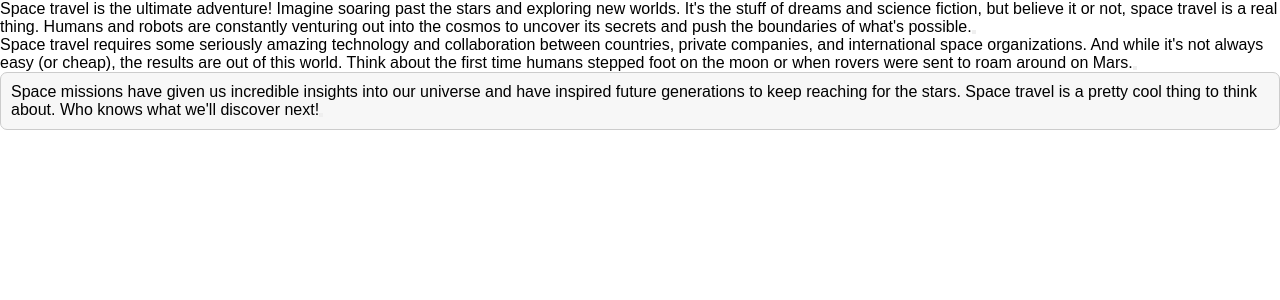
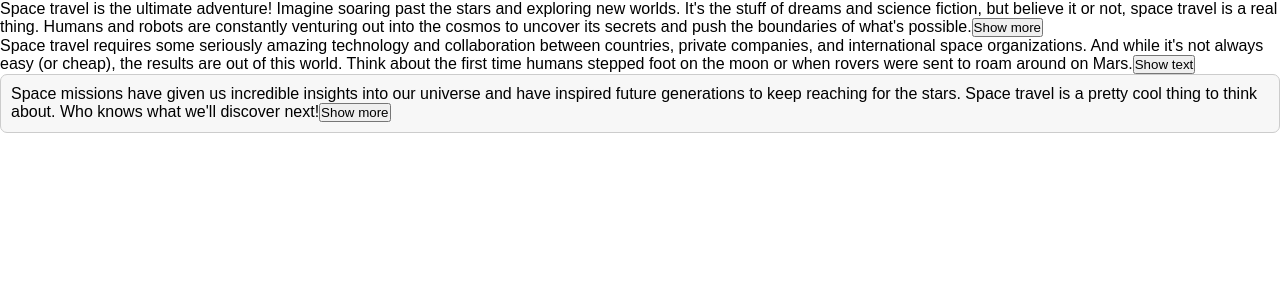
Before and after one commit to MBANS8A1/Text-Expander, a React (Create React App) app: page / in a window 1280 px wide. Shown: the top 300 px of the page. Built offline with nearby package versions, Linux system fonts and the light colour scheme.

Commit message:
I have given the expandButtonText prop a default string value of "Show more" in the TextExpander component. But, the second TextExpander overrides this default text value with "Show text" (it is the only one using the expandButtonText prop).

```diff
--- a/src/App.js
+++ b/src/App.js
@@ -34,7 +34,7 @@ function App() {
 
 function TextExpander({
   collapsedNumWords,
-  expandButtonText,
+  expandButtonText = "Show more",
   collapseButtonText,
   buttonColor,
   expanded,
@@ -44,7 +44,7 @@ function TextExpander({
   return (
     <div className={className}>
       <span>{children}</span>
-      <button></button>
+      <button>{expandButtonText}</button>
     </div>
   );
 }
```
